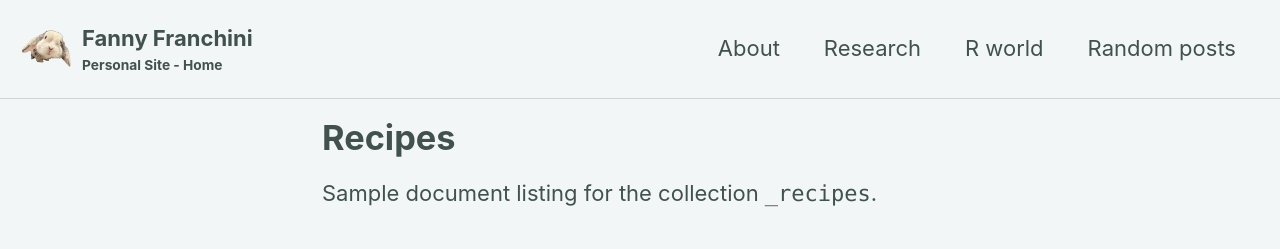
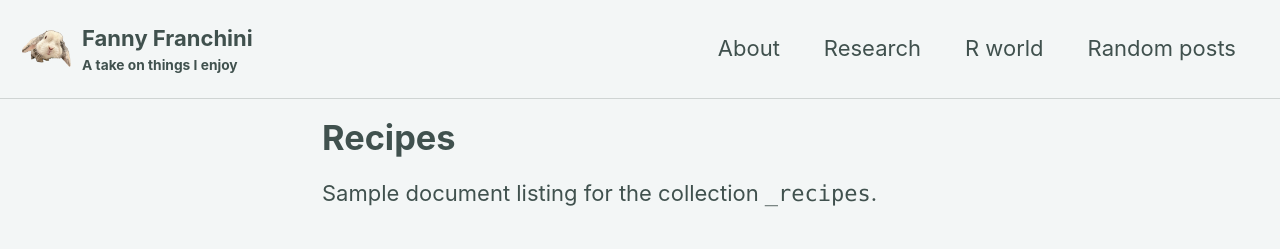
Before and after one commit to Fannychini/Fannychini.github.io, a Jekyll site: the page built from _pages/recipes-archive.md, in a window 1280 px wide. Shown: the top 249 px of the page. Built offline with Jekyll 4.4.1, drawn with Linux system fonts in a browser that asks for light colours; cached includes are drawn as plain includes.

Commit message:
fixing structure

```diff
--- a/_config.yml
+++ b/_config.yml
@@ -19,9 +19,9 @@
 rtl                      : # true, false (default) # turns direction of the page into right to left for RTL languages
 title                    : "Fanny Franchini"
 title_separator          : "-"
-subtitle                 : "Personal Site - Home"
+subtitle                 : "A take on things I enjoy"
 name                     : "Fannychini"
-description              : "All things on data, healthcare & cancer research"
+description              : "All things on data, healthcare, cancer research, and some of my random interests"
 url                      : "https://fannychini.github.io"
 baseurl                  : # the subpath of your site, e.g. "/blog"
 repository               : "fannychini/fannychini.github.io"
@@ -129,7 +129,7 @@
       icon: "fa-brands fa-linkedin"
       url: "https://www.linkedin.com/in/fanny-franchini-b4062491/"
     - label: "ResearchGate"
-      icon: "fab fa-fw fa-researchgate"
+      icon: "fa-brands fa-researchgate"
       url: "https://www.researchgate.net/profile/Fanny-Franchini?ev=hdr_xprf"
     - label: "Google Scholar"
       icon: "fa-brands fa-google-scholar"
```
Also changed, not shown: assets/images/perth.jpeg, 2 other files.
